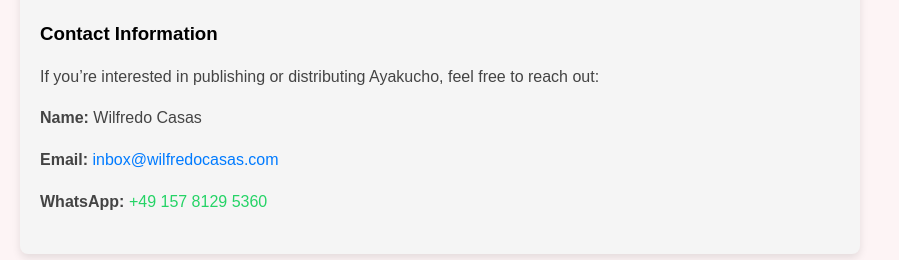
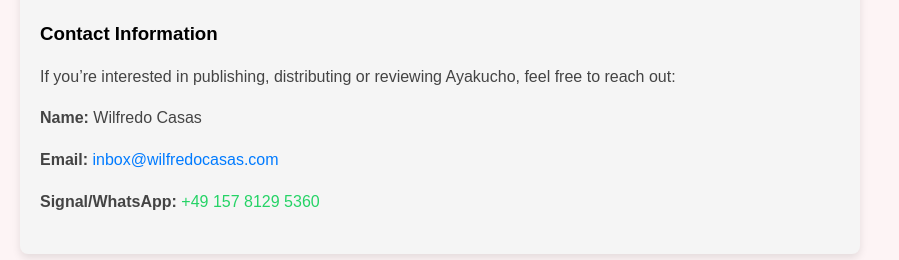
Before and after one commit to Wilfredoo/personal3.0, a React (Create React App) app: page /ayakucho in a window 1280 px wide. Shown: the part 609-869 px from the top of the page, without its empty margins (0-899 px from the left). Built offline with nearby package versions, Linux system fonts and the light colour scheme; a web font is replaced by a local one.

Commit message:
fix copy

```diff
--- a/src/components/AyakuchoSellsheet/AyakuchoSellSheet.js
+++ b/src/components/AyakuchoSellsheet/AyakuchoSellSheet.js
@@ -124,10 +124,10 @@ const SellSheet = () => {
       {/* Contact Information */}
       <Section>
         <h3>Contact Information</h3>
-        <Paragraph>If you’re interested in publishing or distributing Ayakucho, feel free to reach out:</Paragraph>
+        <Paragraph>If you’re interested in publishing, distributing or reviewing Ayakucho, feel free to reach out:</Paragraph>
         <Paragraph><strong>Name:</strong> Wilfredo Casas</Paragraph>
         <Paragraph><strong>Email:</strong> <ContactLink href="mailto:inbox@wilfredocasas.com">inbox@wilfredocasas.com</ContactLink></Paragraph>
-        <Paragraph><strong>WhatsApp:</strong> <WhatsAppLink href="https://wa.me/4915781295360?text=Hi%20Wilfredo%2C%20I%20came%20across%20Ayakucho%20and%20I%20think%20it%27s%20an%20amazing%20concept!%20Let%27s%20discuss%20how%20we%20can%20work%20together%20to%20bring%20this%20game%20to%20a%20wider%20audience." target="_blank">+49 157 8129 5360</WhatsAppLink></Paragraph>
+        <Paragraph><strong>Signal/WhatsApp:</strong> <WhatsAppLink href="https://wa.me/4915781295360?text=Hi%20Wilfredo%2C%20I%20came%20across%20Ayakucho%20and%20I%20think%20it%27s%20an%20amazing%20concept!%20Let%27s%20discuss%20how%20we%20can%20work%20together%20to%20bring%20this%20game%20to%20a%20wider%20audience." target="_blank">+49 157 8129 5360</WhatsAppLink></Paragraph>
       </Section>
     </Container>
   );
```
